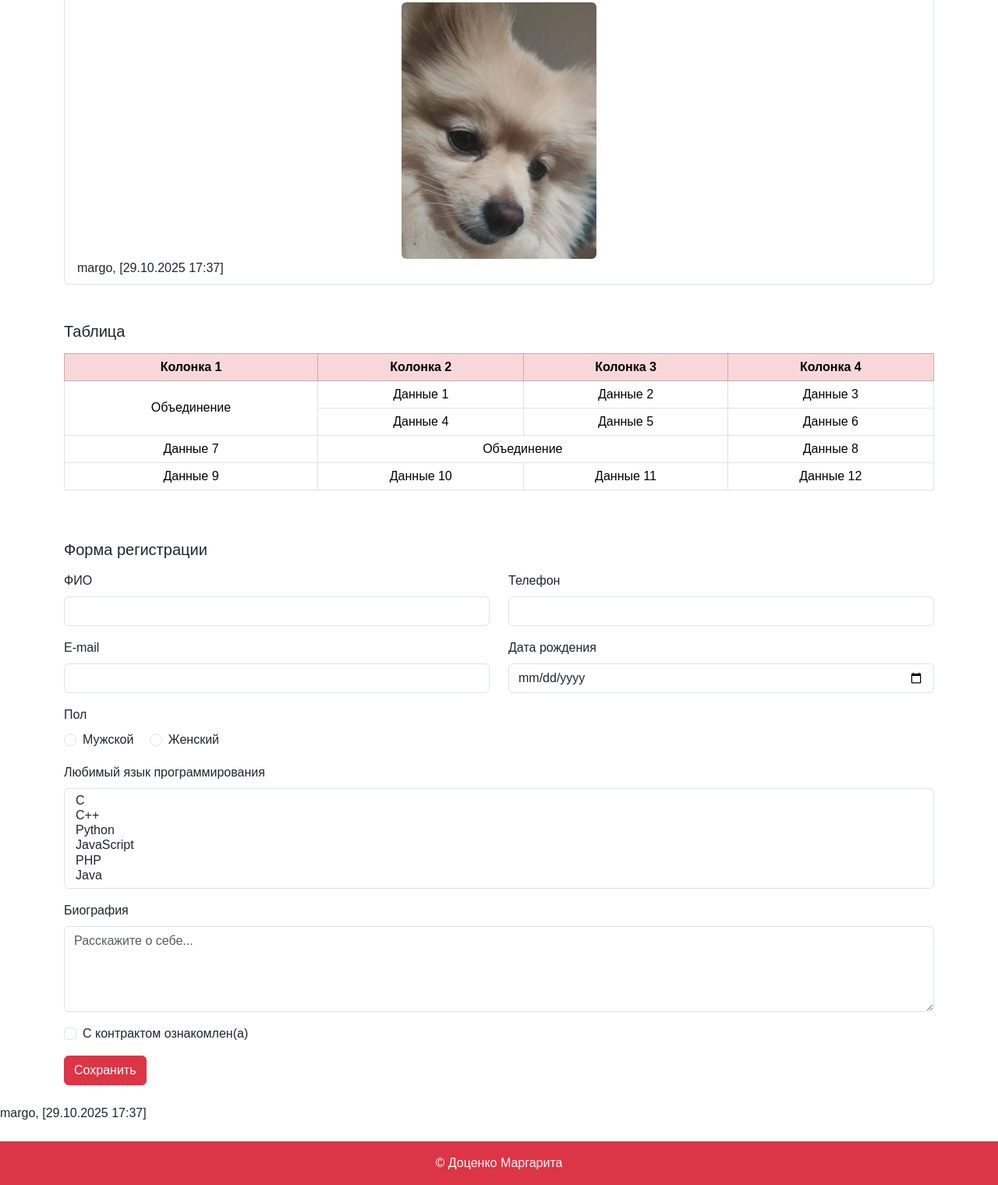
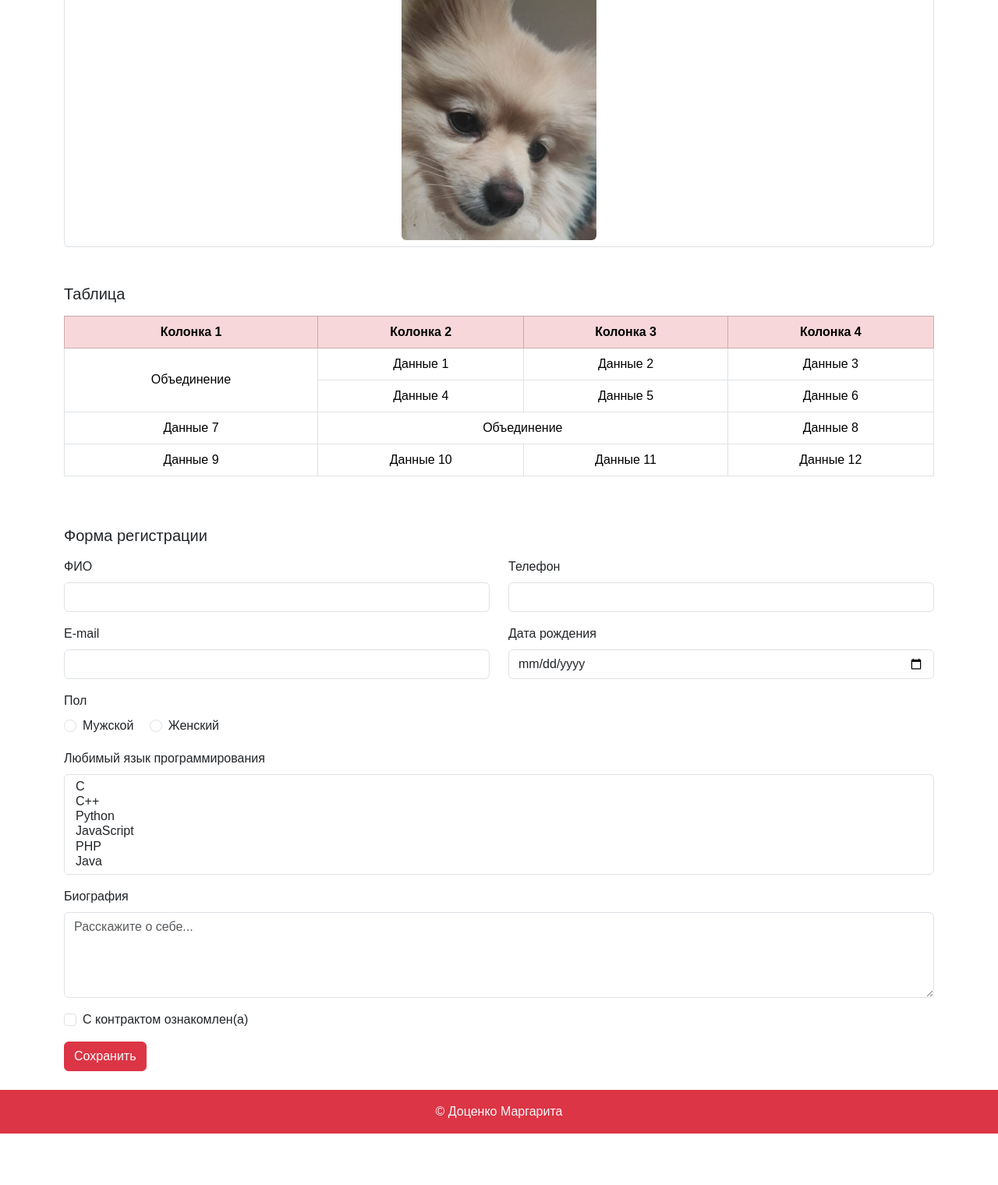
Before and after one commit to s0195802m/-6, a plain HTML site: page index.html in a window 1280 px wide. Shown: the part 1216-2736 px from the top of the page at 78% size. After the commit the page ends 2670 px from the top, so only its background shows below. Drawn offline with nearby package versions, Linux system fonts and the light colour scheme.

Commit message:
Update index.html

```diff
--- a/index.html
+++ b/index.html
@@ -1,4 +1,3 @@
-margo, [29.10.2025 17:37]
 <!doctype html>
 <html lang="ru">
 
@@ -97,8 +96,6 @@ margo, [29.10.2025 17:37]
             class="img-fluid rounded custom-img">
           <map name="image-map">
             <area shape="rect" coords="10,10,100,100" href="https://kubsu.ru/" alt="КубГУ">
-
-margo, [29.10.2025 17:37]
 <area shape="circle" coords="150,75,40" href="https://example.com/" alt="Пример">
           </map>
         </li>
@@ -212,9 +209,7 @@ margo, [29.10.2025 17:37]
   </main>
 
   <!-- ПОДВАЛ -->
-
-margo, [29.10.2025 17:37]
-<footer class="bg-danger text-light text-center py-3 mt-4">
+  <footer class="bg-danger text-light text-center py-3 mt-4">
     <p class="m-0">© Доценко Маргарита</p>
   </footer>
 
```
